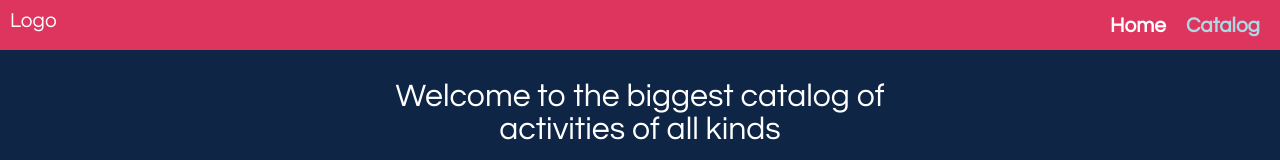
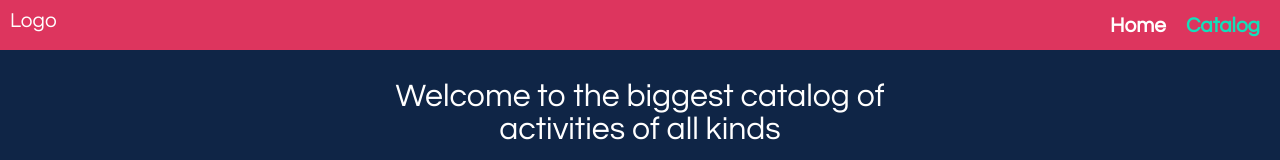
Before and after one commit to joannabkrol/i-m-bored, a React (Create React App) app: page /catalog in a window 1280 px wide. Shown: the top 160 px of the page. Built offline with nearby package versions, Linux system fonts and the light colour scheme.

Commit message:
deleted Aux from hoc

```diff
--- a/src/Components/ActivitiesLists/ActivitiesLists.js
+++ b/src/Components/ActivitiesLists/ActivitiesLists.js
@@ -1,5 +1,4 @@
 import React, { Component } from 'react';
-import Aux from '../../Hoc/Aux/Aux';
 import ActivityItem from './ActivityItem/ActivityItem';
 import classes from './ActivitiesLists.module.css';
 
@@ -22,7 +21,7 @@ class ActivitiesLists extends Component {
 
 
         return (
-            <Aux>
+            <React.Fragment>
                 {this.props.selectedCategory ?
                 (<div className={classes.Header}>
                     <p>
@@ -54,7 +53,7 @@ class ActivitiesLists extends Component {
                 })}
 
                 </div>
-            </Aux>
+            </React.Fragment>
         )
     }
 }
--- a/src/Components/Layout/Layout.js
+++ b/src/Components/Layout/Layout.js
@@ -1,5 +1,4 @@
 import React, {Component} from 'react';
-import Aux from '../../Hoc/Aux/Aux';
 import Toolbar from '../Navigation/Toolbar';
 import classes from './Layout.module.css';
 import SideDrawer from '../Navigation/SideDrawer/SideDrawer';
@@ -22,7 +21,7 @@ class Layout extends Component {
 
     render () {
         return (
-            <Aux>
+            <React.Fragment>
                 <SideDrawer
                     open={this.state.showSideDrawer}
                     close={this.sideDrawerCloseHandler}
@@ -31,7 +30,7 @@ class Layout extends Component {
                 <main className={classes.Content}>
                 {this.props.children}
                 </main>
-            </Aux>
+            </React.Fragment>
         )
     }
 }
--- a/src/Components/Navigation/NavigationItems/NavigationItem/NavigationItem.module.css
+++ b/src/Components/Navigation/NavigationItems/NavigationItem/NavigationItem.module.css
@@ -15,7 +15,7 @@
 .NavigationItem a:hover,
 .NavigationItem a:active,
 .NavigationItem a.active {
-    color: lightblue;
+    color: #13DFBA;
 }
 
 @media (min-width: 500px) {
--- a/src/Components/Navigation/SideDrawer/SideDrawer.js
+++ b/src/Components/Navigation/SideDrawer/SideDrawer.js
@@ -1,5 +1,4 @@
 import React from 'react';
-import Aux from '../../../Hoc/Aux/Aux';
 import NavigationItems from '../NavigationItems/NavigationItems';
 import classes from './SideDrawer.module.css';
 import Backdrop from '../../UI/Backdrop/Backdrop';
@@ -12,7 +11,7 @@ const sideDrawer = (props) => {
     }
 
     return (
-        <Aux>
+        <React.Fragment>
         <Backdrop show={props.open} clicked={props.close}/>
             <div className={activeClasses.join(' ')}>
                 <div className={classes.Logo}>Logo</div>
@@ -24,7 +23,7 @@ const sideDrawer = (props) => {
                 </div>
 
             </div>
-        </Aux>
+        </React.Fragment>
     )
 }
 
--- a/src/Containers/CategoriesLists/CategoriesLists.js
+++ b/src/Containers/CategoriesLists/CategoriesLists.js
@@ -1,5 +1,4 @@
 import React, { Component } from 'react';
-import Aux from '../../Hoc/Aux/Aux';
 import ActivitiesLists from '../../Components/ActivitiesLists/ActivitiesLists';
 import CategoryItem from '../../Components/CategoryItem/CategoryItem';
 import classes from './CategoriesLists.module.css';
@@ -34,7 +33,7 @@ class CategoriesList extends Component {
 
     render () {
         return (
-            <Aux>
+            <React.Fragment>
                 <img className={classes.GraphicLeft} src={LeftTriangle} alt="green triangle shape" />
                 <div className={classes.Header}>Welcome to the biggest catalog of <br></br>activities of all kinds</div>
                 <Button position="center" size="smallLong" colorType="yellow" clicked={this.handleSelectAll}>See all</Button>
@@ -48,7 +47,7 @@ class CategoriesList extends Component {
                     ref={(el) => { this.messagesEnd = el; }}>
                 </div>
                 <ActivitiesLists selectedCategory={this.state.selectedCategory} />
-            </Aux>
+            </React.Fragment>
         )
     }
 }
--- a/src/Hoc/Aux/Aux.js
+++ /dev/null
@@ -1,3 +0,0 @@
-const aux = (props) => props.children;
-
-export default aux;
```
